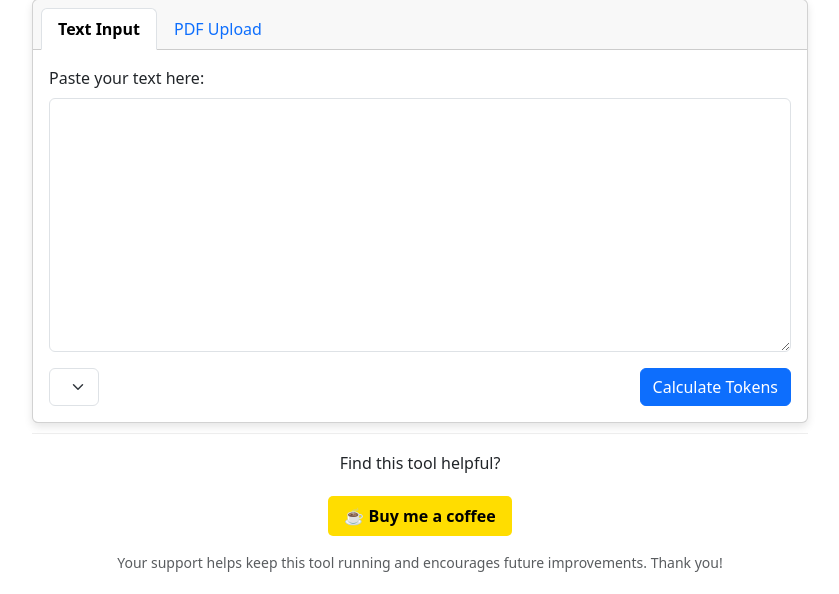
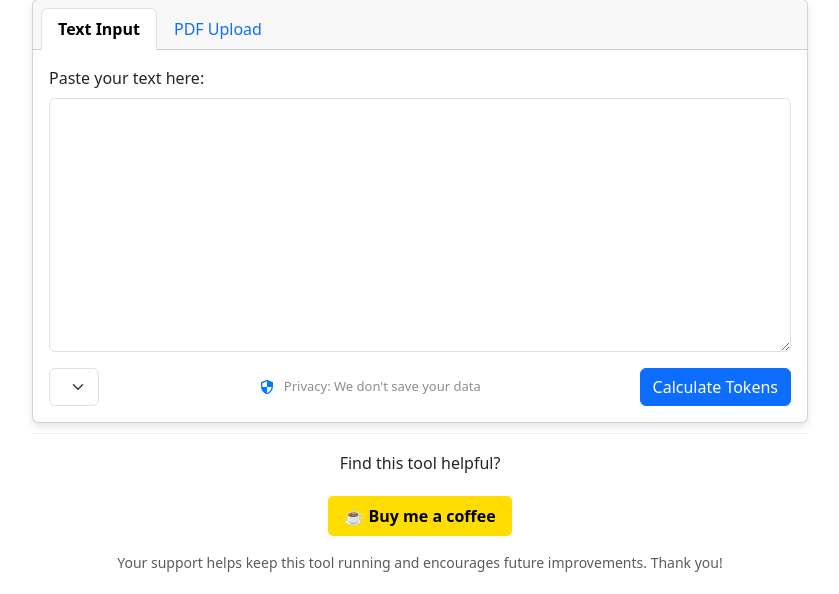
Before and after one commit to andreaangiolillo/TokenCounter, a Django app: page / in a window 1280 px wide. Shown: the part 291-885 px from the top of the page, without its empty margins (220-1059 px from the left). Run offline with Django 4.2, Linux system fonts and the light colour scheme; lists and menus that the app fills with data are empty.

Commit message:
added private icon

```diff
--- a/tokeneyes/templates/tokeneyes/index.html
+++ b/tokeneyes/templates/tokeneyes/index.html
@@ -74,6 +74,31 @@
             background-color: #E5C700;
             transform: translateY(-2px);
         }
+
+        .ios-shield-icon {
+            display: inline-flex;
+            align-items: center;
+            justify-content: center;
+            width: 18px;
+            height: 18px;
+            margin-right: 8px;
+        }
+
+        .ios-shield-icon svg {
+            width: 16px;
+            height: 16px;
+            fill: #007AFF; /* iOS blue */
+        }
+
+        /* Clean message style */
+        .status-message {
+            display: flex;
+            align-items: center;
+            font-size: 13px;
+            color: #8e8e93; /* iOS secondary text color */
+            margin: 8px 0;
+    }
+
     </style>
 </head>
 
@@ -120,7 +145,14 @@
                                         {% endfor %}
                                     </select>
                                 </div>
-
+                                <div class="status-message">
+                                    <span class="ios-shield-icon">
+                                        <svg viewBox="0 0 24 24" xmlns="http://www.w3.org/2000/svg">
+                                            <path d="M12 1L3 5v6c0 5.55 3.84 10.74 9 12 5.16-1.26 9-6.45 9-12V5l-9-4zm0 10.99h7c-.53 4.12-3.28 7.79-7 8.94V12H5V6.3l7-3.11v8.8z"/>
+                                        </svg>
+                                    </span>
+                                    <span>Privacy: We don't save your data</span>
+                                </div>
                                 <button type="submit" class="btn btn-primary">
                                     Calculate Tokens
                                     <span class="spinner-border spinner-border-sm" id="textSpinner" role="status"
@@ -152,6 +184,14 @@
                                             </option>
                                         {% endfor %}
                                     </select>
+                                </div>
+                                <div class="status-message">
+                                    <span class="ios-shield-icon">
+                                        <svg viewBox="0 0 24 24" xmlns="http://www.w3.org/2000/svg">
+                                            <path d="M12 1L3 5v6c0 5.55 3.84 10.74 9 12 5.16-1.26 9-6.45 9-12V5l-9-4zm0 10.99h7c-.53 4.12-3.28 7.79-7 8.94V12H5V6.3l7-3.11v8.8z"/>
+                                        </svg>
+                                    </span>
+                                    <span>Privacy: We don't save your data</span>
                                 </div>
                                 <button type="submit" class="btn btn-primary">
                                     Calculate Tokens
```
